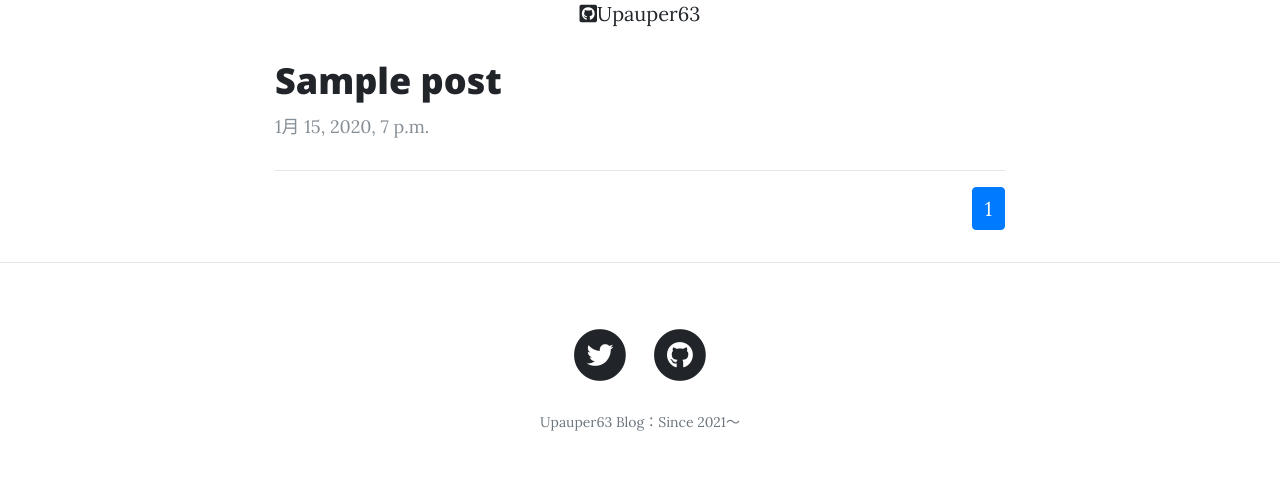
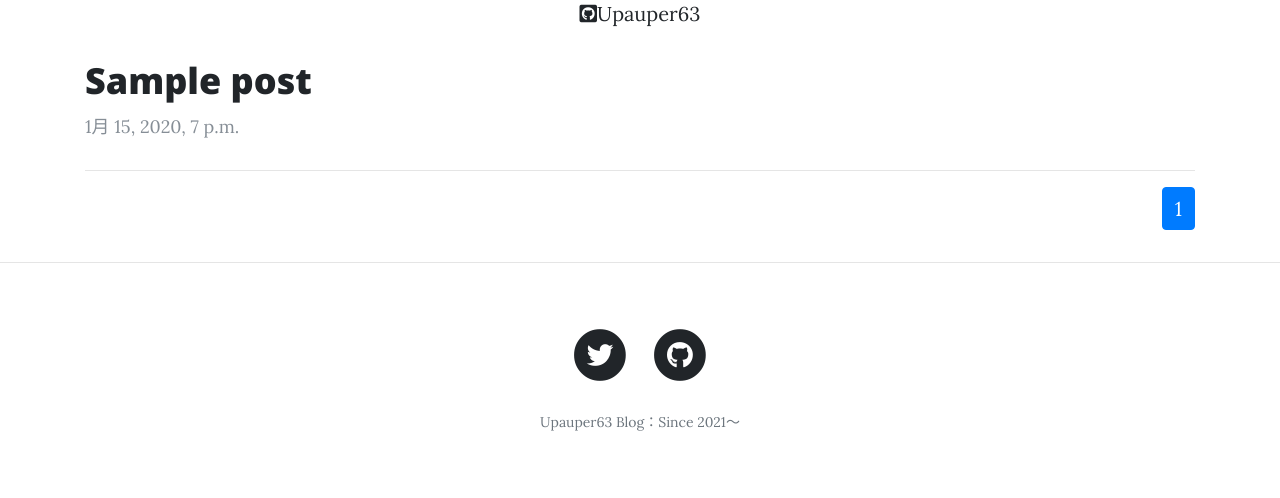
Before and after one commit to Upauper63/blogproject, a Django app: page / in a window 1280 px wide. Shown: the part 683-1181 px from the top of the page. Run offline with Django 3.2, Linux system fonts and the light colour scheme; tables that the repository leaves empty hold one stand-in row (values such as "Sample post"); some libraries are stand-ins or nearby versions.

Commit message:
列幅調整

```diff
--- a/blog/templates/detail.html
+++ b/blog/templates/detail.html
@@ -8,7 +8,7 @@
     <div class="overlay"></div>
     <div class="container">
         <div class="row">
-            <div class="col-lg-8 col-md-10 mx-auto">
+            <div class="col-12 mx-auto">
                 <div class="post-heading">
                     <h1>{{ object.title }}</h1>
                     <span class="meta" style="font-style: normal;">
@@ -27,7 +27,7 @@
 <article>
     <div class="container">
         <div class="row">
-            <div class="col-lg-8 col-md-10 mx-auto">
+            <div class="col-12 mx-auto">
                 {{ object.text |linebreaksbr | urlize}}
             </div>
         </div>
--- a/blog/templates/index.html
+++ b/blog/templates/index.html
@@ -7,7 +7,7 @@
     <div class="overlay"></div>
     <div class="container">
         <div class="row">
-            <div class="col-lg-8 col-md-10 mx-auto">
+            <div class="col-12 mx-auto">
                 <div class="site-heading">
                     <h1>Upauper63 Blog</h1>
                     <span class="subheading">WEB系エンジニアしてます。よろしくお願いします。</span>
@@ -35,7 +35,7 @@
 <!-- Main Content -->
 <div class="container">
     <div class="row">
-        <div class="col-lg-8 col-md-10 mx-auto">
+        <div class="col-12 mx-auto">
             {% for post in object_list %}
             <div class="post-preview">
                 <a href="{% url 'blog:detail' post.pk %}">
```
